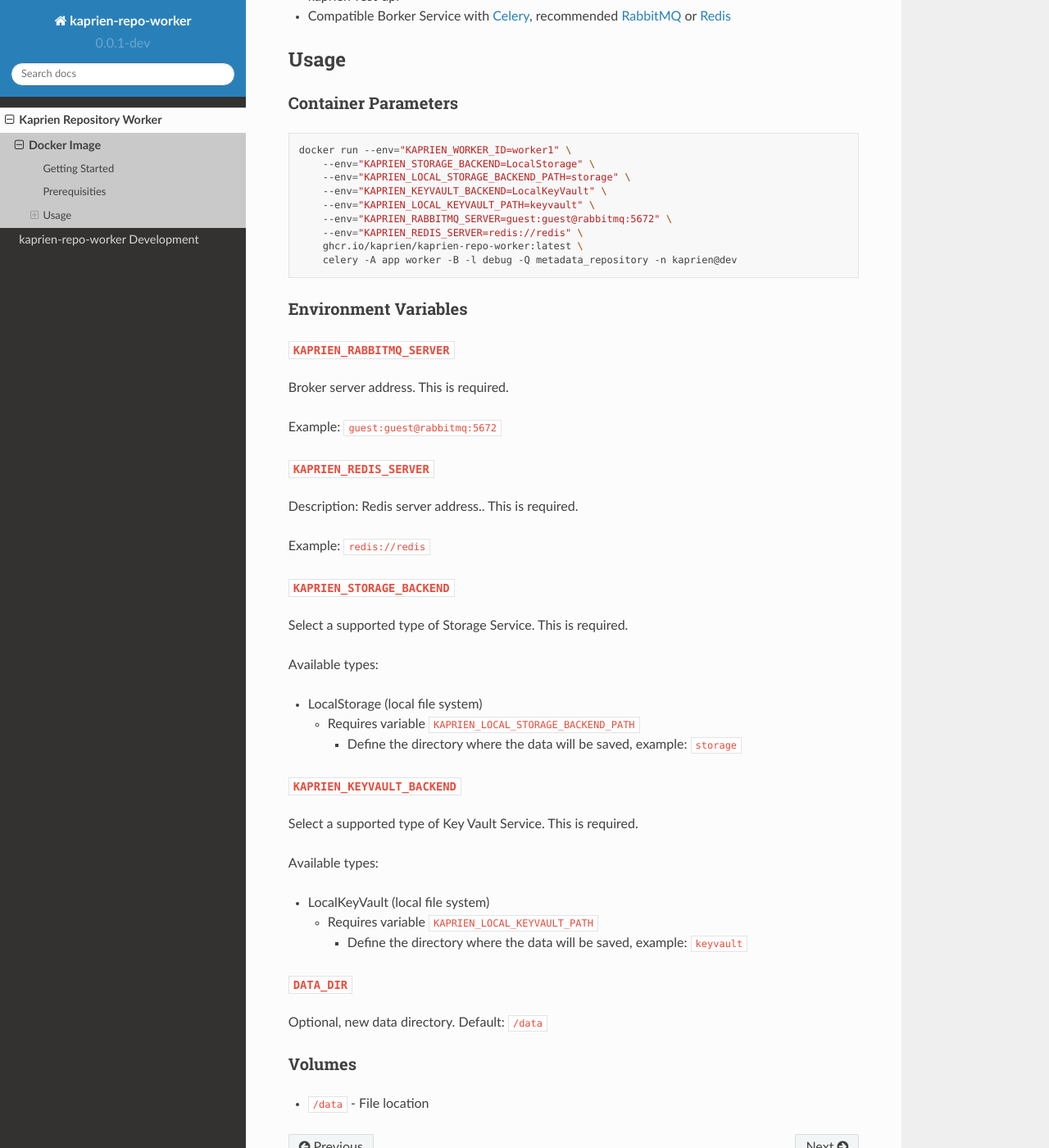
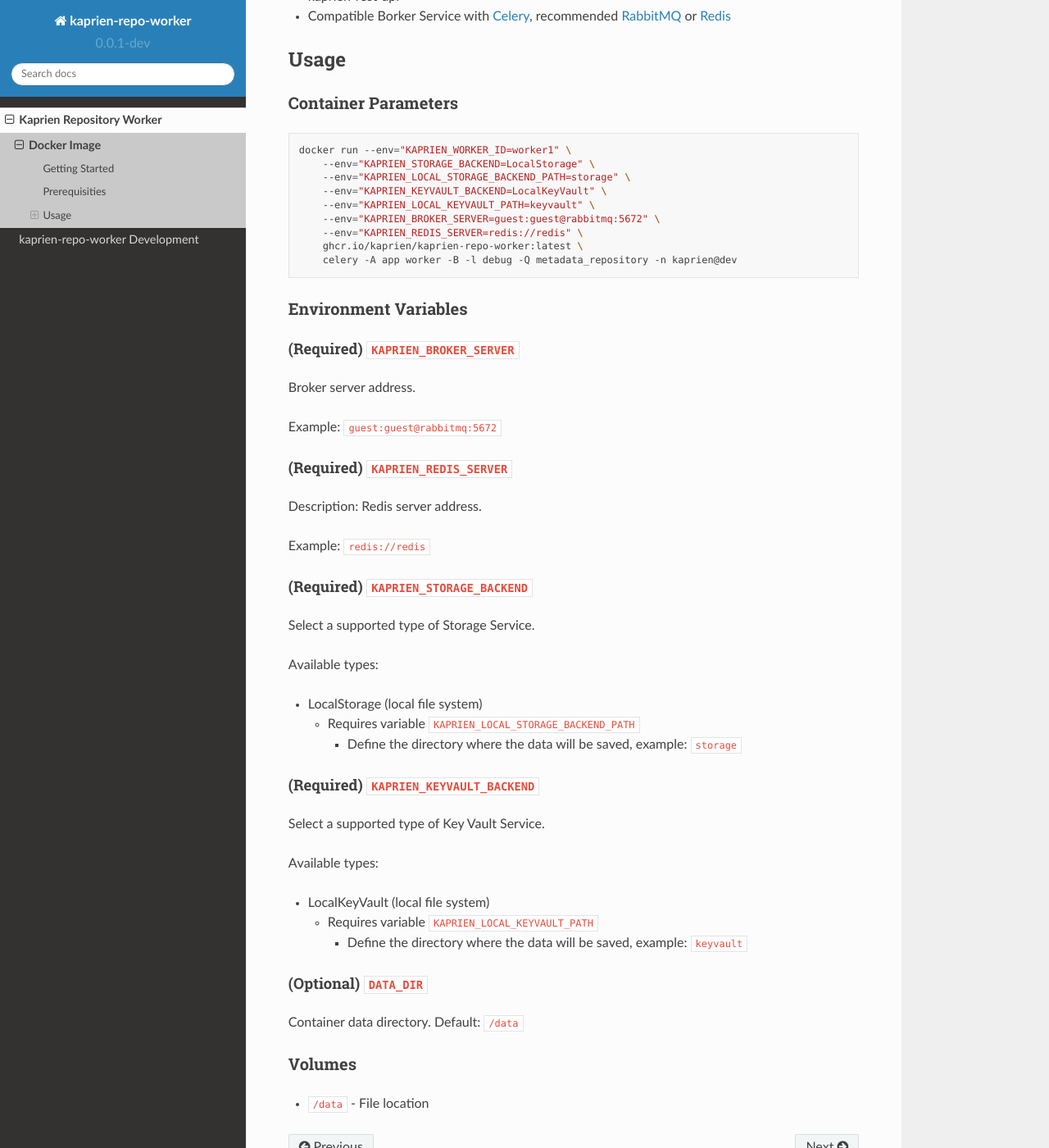
Before and after one commit to repository-service-tuf/repository-service-tuf-worker, a Sphinx documentation site: the page built from docs/source/guide/Docker_README.md, in a window 1280 px wide and 1400 px high, scrolled down 528 px. Shown: the whole window at 82% size. Built offline with Sphinx 7.4.7 and the Read the Docs theme 2.0.0, drawn with Linux system fonts in a browser that asks for light colours.

Commit message:
Rename RABBITMQ_SERVER to BROKER_SERVER
Add support to all Broker Servers supported by Celery.

Signed-off-by: Kairo Araujo <kairo@kairo.eti.br>

```diff
--- a/app.py
+++ b/app.py
@@ -57,7 +57,7 @@ redis_backend = redis.StrictRedis.from_url(worker_settings.REDIS_SERVER)
 
 app = Celery(
     f"kaprien_repo_worker_{worker_settings.WORKER_ID}",
-    broker=f"amqp://{worker_settings.RABBITMQ_SERVER}",
+    broker=worker_settings.BROKER_SERVER,
     backend=worker_settings.REDIS_SERVER,
     result_persistent=True,
     task_acks_late=True,
--- a/docs/source/guide/Docker_README.md
+++ b/docs/source/guide/Docker_README.md
@@ -31,7 +31,7 @@ docker run --env="KAPRIEN_WORKER_ID=worker1" \
     --env="KAPRIEN_LOCAL_STORAGE_BACKEND_PATH=storage" \
     --env="KAPRIEN_KEYVAULT_BACKEND=LocalKeyVault" \
     --env="KAPRIEN_LOCAL_KEYVAULT_PATH=keyvault" \
-    --env="KAPRIEN_RABBITMQ_SERVER=guest:guest@rabbitmq:5672" \
+    --env="KAPRIEN_BROKER_SERVER=guest:guest@rabbitmq:5672" \
     --env="KAPRIEN_REDIS_SERVER=redis://redis" \
     ghcr.io/kaprien/kaprien-repo-worker:latest \
     celery -A app worker -B -l debug -Q metadata_repository -n kaprien@dev
@@ -40,21 +40,21 @@ docker run --env="KAPRIEN_WORKER_ID=worker1" \
 
 ### Environment Variables
 
-#### `KAPRIEN_RABBITMQ_SERVER`
+#### (Required) `KAPRIEN_BROKER_SERVER`
 
-Broker server address. This is required.
+Broker server address.
 
 Example: `guest:guest@rabbitmq:5672`
 
-#### `KAPRIEN_REDIS_SERVER`
+#### (Required) `KAPRIEN_REDIS_SERVER`
 
-Description: Redis server address.. This is required.
+Description: Redis server address.
 
 Example: `redis://redis`
 
-#### `KAPRIEN_STORAGE_BACKEND`
+#### (Required) `KAPRIEN_STORAGE_BACKEND`
 
-Select a supported type of Storage Service. This is required.
+Select a supported type of Storage Service.
 
 Available types:
 
@@ -62,9 +62,9 @@ Available types:
     - Requires variable ``KAPRIEN_LOCAL_STORAGE_BACKEND_PATH``
       - Define the directory where the data will be saved, example: `storage`
 
-#### `KAPRIEN_KEYVAULT_BACKEND`
+#### (Required) `KAPRIEN_KEYVAULT_BACKEND`
 
-Select a supported type of Key Vault Service. This is required.
+Select a supported type of Key Vault Service.
 
 Available types:
 
@@ -73,9 +73,9 @@ Available types:
     - Define the directory where the data will be saved, example: `keyvault`
 
 
-#### `DATA_DIR`
+#### (Optional) `DATA_DIR`
 
-Optional, new data directory. Default: `/data`
+Container data directory. Default: `/data`
 
 ### Volumes
 
```
Also changed, not shown: docker-compose.yml (+3 -4 lines), 3 other files.
